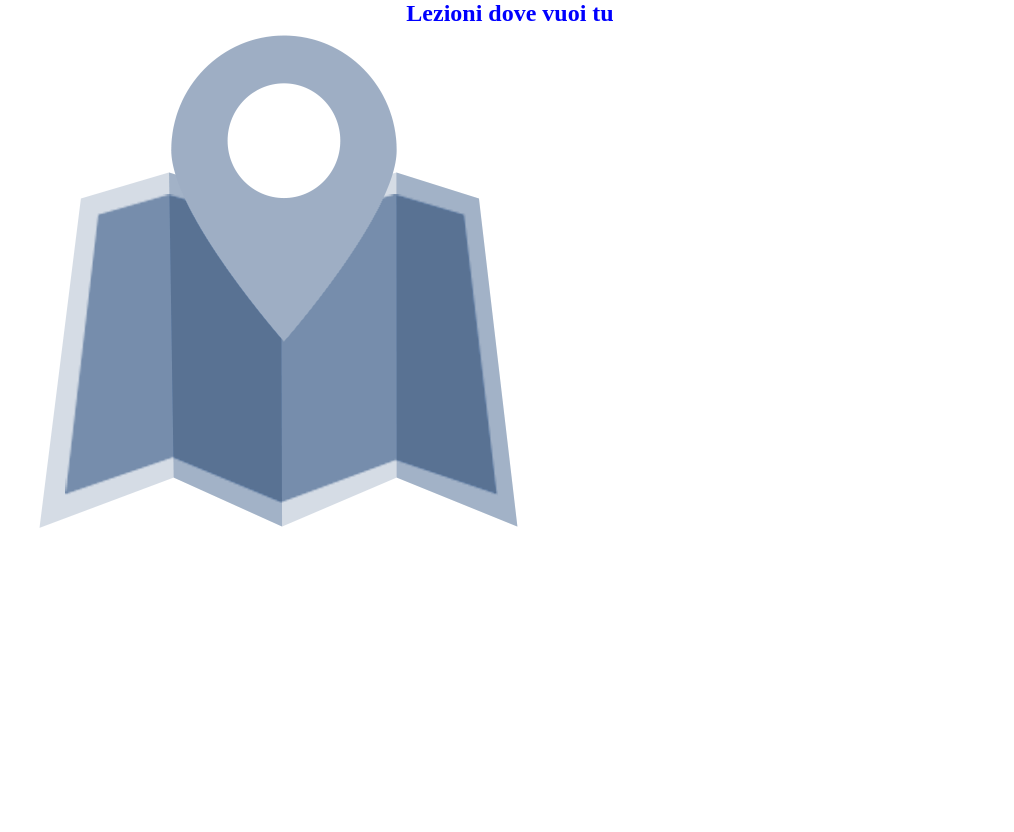
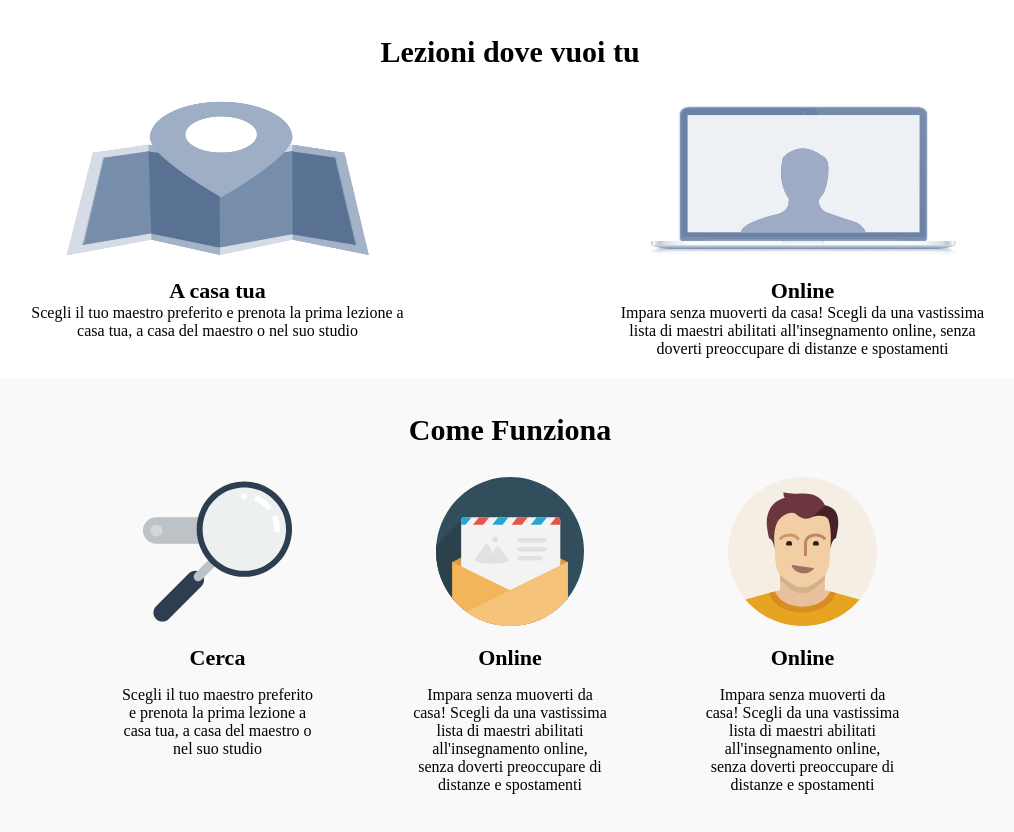
Before and after one commit to TommasoBorsatti/html-css-resp-wannabe-12bool, a plain HTML site: page index.html in a window 1280 px wide. Shown: the whole page, without its empty margins (130-1144 px from the left). Before the commit the page ends 800 px from the top, so only its background shows below. Drawn offline with Linux system fonts and the light colour scheme.

Commit message:
Inizio terza sezione ; adattamento immagini da rivedere

```diff
--- a/css/12bool.css
+++ b/css/12bool.css
@@ -12,7 +12,7 @@
 
 .container{
   max-width: 1170px;
-  margin: auto;
+  margin: 0 auto;
   position: relative;
 }
 
@@ -148,7 +148,7 @@
 
 /* MEDIAQUERY DA 768 PX A 991 PX */
 
-@media screen and (min-width: 768px)(max-width: 991px){
+@media screen and (min-width: 768px) and (max-width: 991px){
 
   /*Regole per colonne Tablet*/
 
--- a/css/style.css
+++ b/css/style.css
@@ -1,5 +1,47 @@
 
-h2 {
+/* distanziamento */
+
+section{
+  padding: 20px 0;
+}
+
+.pd-15{
+  padding: 15px 0;
+}
+
+/* typo */
+
+h2, h3, p{
   text-align: center;
-  color: blue;
 }
+
+h2{
+  font-size: 30px;
+}
+
+h3{
+  font-size: 22px;
+}
+
+/* immagini */
+
+.img-box{
+  padding: 15px;
+  text-align: center;
+}
+
+.img-box > img{
+  width: 90%;
+}
+
+.img-box > img.first-row{
+  height: 20vh;
+
+}
+
+/* sfondi */
+
+.bg-grey{
+  background-color: #f9f9f9
+
+}
--- a/index.html
+++ b/index.html
@@ -20,26 +20,72 @@
       <div class="container">
         <!-- riga del titolo -->
         <div class="col-lg-12 col-md-12 col-xs-12">
-          <h2>Lezioni dove vuoi tu</h2>
+          <h2 class="pd-15">Lezioni dove vuoi tu</h2>
         </div>
         <!-- /riga del titolo -->
         <!-- prima sezione immagine -->
-        <div class="col-lg-4 offset-lg-1">
-          <img src="img/maps.png" alt="immagine di un libro aperto">
+        <div class="col-lg-4 col-md-3 col-xs-6 offset-lg-1 offset-md-2 offset-xs-3">
+          <div class="img-box">
+            <img class="first-row" src="img/maps.png" alt="immagine di un libro aperto con segnalibro">
+          </div>
+          <h3>A casa tua</h3>
+          <p>Scegli il tuo maestro preferito e prenota la prima lezione a casa tua, a casa del maestro o nel suo studio</p>
         </div>
         <!-- /prima sezione immagine -->
         <!-- seconda sezione immagine -->
+        <div class="col-lg-4 col-md-3 col-xs-6 offset-lg-2 offset-md-2 offset-xs-3">
+          <div class="img-box">
+            <img class="first-row" src="img/screen.png" alt="immagine di un volto nello schermo di un pc">
+          </div>
+          <h3>Online</h3>
+          <p>Impara senza muoverti da casa! Scegli da una vastissima lista di maestri abilitati all'insegnamento online, senza doverti preoccupare di distanze e spostamenti</p>
+        </div>
         <!-- /seconda sezione immagine -->
       </div>
     </section>
     <!-- sezione iniziale - Lezioni -->
+
     <!-- sezione centrale - Funzionamento -->
-    <section>
-
+    <section class="bg-grey">
+      <div class="container">
+        <!-- riga del titolo -->
+        <div class="col-lg-12 col-md-12 col-xs-12">
+          <h2 class="pd-15">Come Funziona</h2>
+        </div>
+        <!-- /riga del titolo -->
+        <!-- prima sezione immagine -->
+        <div class="col-lg-2 col-md-4 col-xs-6 offset-lg-2 offset-md-1 offset-xs-3">
+          <div class="img-box">
+            <img src="img/search.svg" alt="immagine di una lente di ingrandimento">
+          </div>
+          <h3>Cerca</h3>
+          <p class="pd-15">Scegli il tuo maestro preferito e prenota la prima lezione a casa tua, a casa del maestro o nel suo studio</p>
+        </div>
+        <!-- /prima sezione immagine -->
+        <!-- seconda sezione immagine -->
+        <div class="col-lg-2 col-md-4 col-xs-6 offset-lg-1 offset-md-2 offset-xs-3">
+          <div class="img-box">
+            <img src="img/letter.svg" alt="immagine di una lettere in una busta">
+          </div>
+          <h3>Online</h3>
+          <p class="pd-15">Impara senza muoverti da casa! Scegli da una vastissima lista di maestri abilitati all'insegnamento online, senza doverti preoccupare di distanze e spostamenti</p>
+        </div>
+        <!-- /seconda sezione immagine -->
+        <!-- terza sezione immagine -->
+        <div class="col-lg-2 col-md-4 col-xs-6 offset-lg-1 offset-md-4 offset-xs-3">
+          <div class="img-box">
+            <img src="img/male.svg" alt="immagine di un volto maschile sorridente">
+          </div>
+          <h3>Online</h3>
+          <p class="pd-15">Impara senza muoverti da casa! Scegli da una vastissima lista di maestri abilitati all'insegnamento online, senza doverti preoccupare di distanze e spostamenti</p>
+        </div>
+        <!-- /terza sezione immagine -->
+      </div>
     </section>
     <!-- sezione centrale - Funzionamento -->
+
     <!-- sezione finale - Domande -->
-    <section>
+    <section class="bg-grey"  >
 
     </section>
     <!-- sezione finale - Domande -->
```
